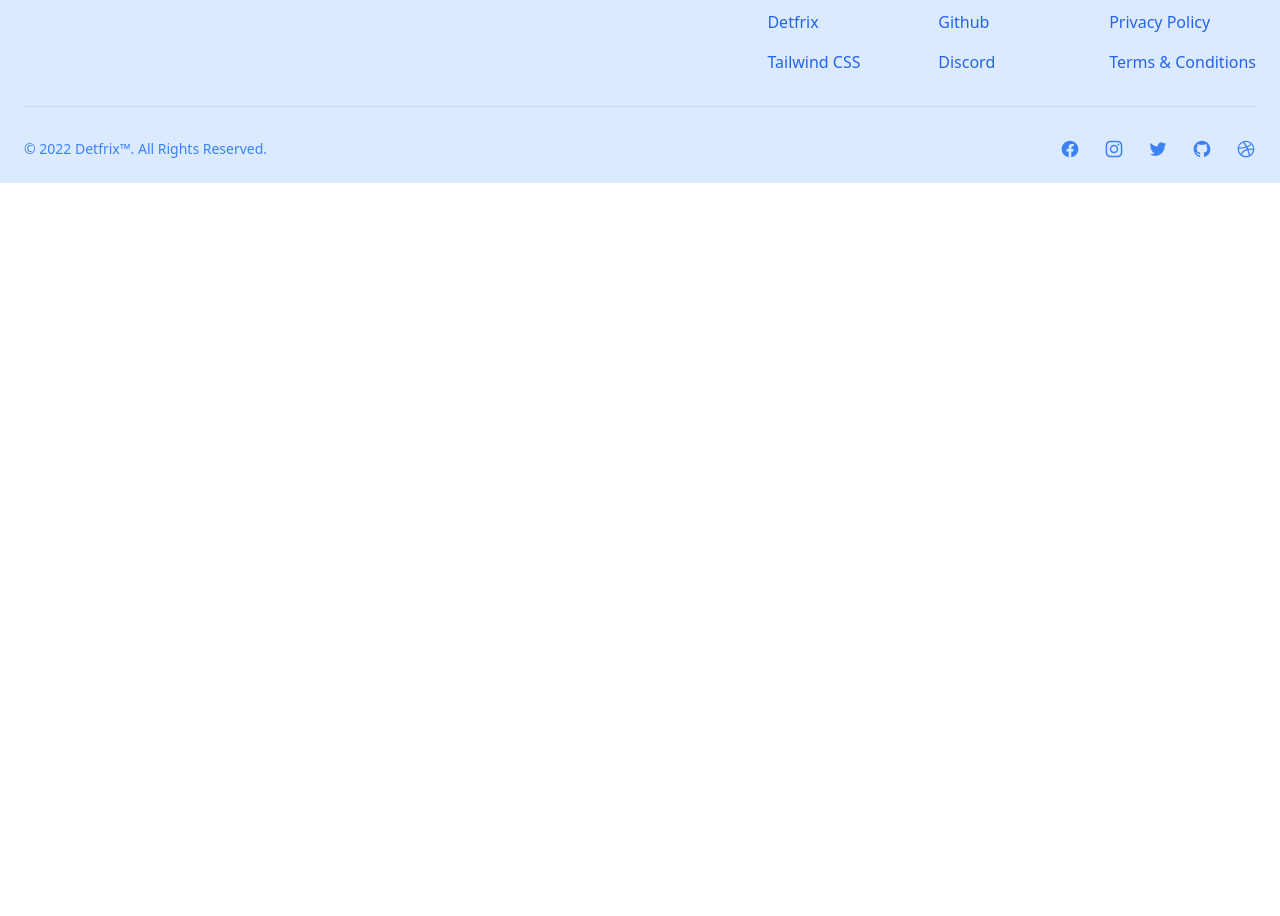
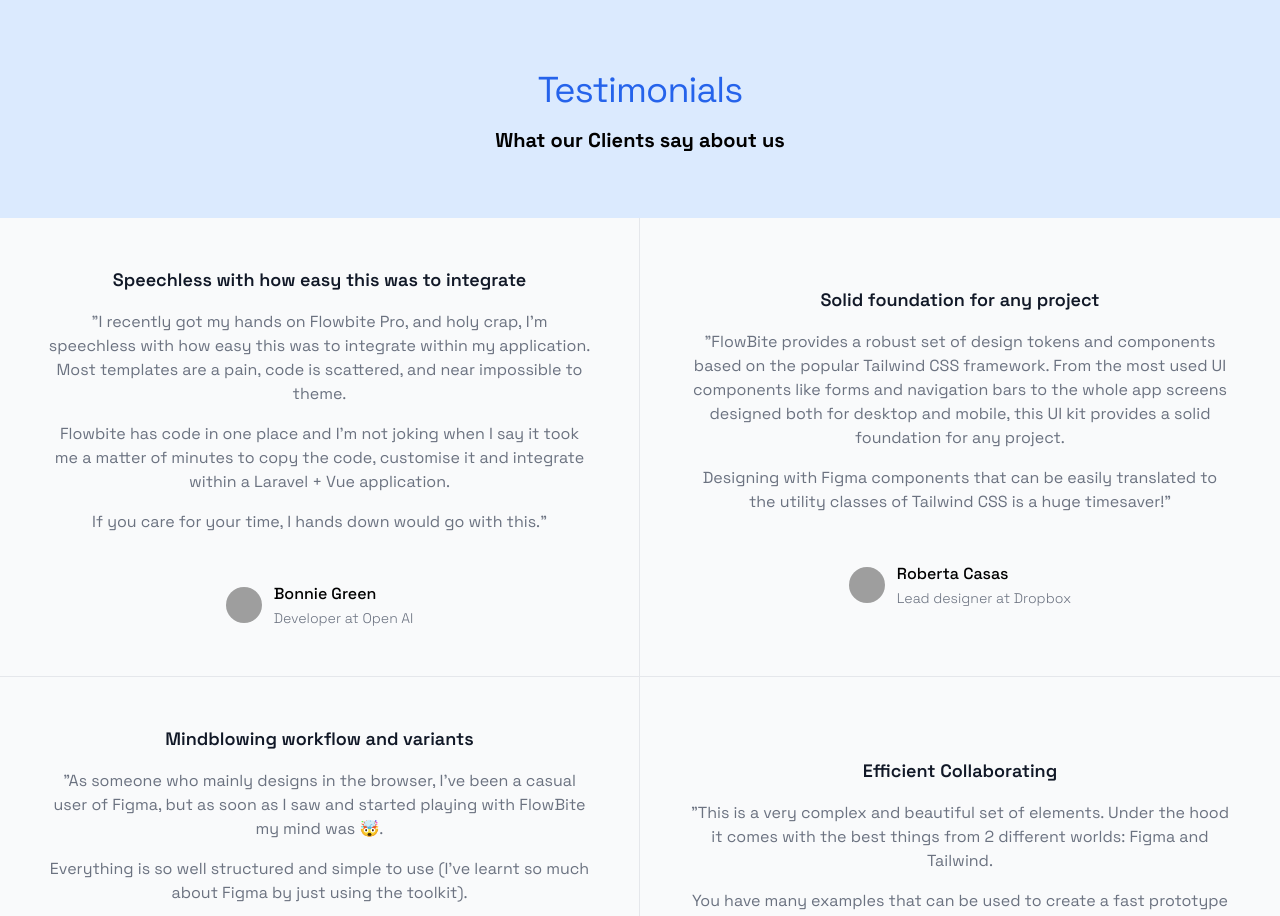
Before and after one commit to Elishaokon13/detfrix, a React (Create React App) app: page / in a window 1280 px wide. Shown: the part 1884-2800 px from the top of the page. Before the commit the page ends 2067 px from the top, so only its background shows below. Built offline with nearby package versions, Linux system fonts and the light colour scheme; grey boxes are pictures that could not be loaded.

Commit message:
testimonials

```diff
--- a/src/App.css
+++ /dev/null
@@ -1,38 +0,0 @@
-.App {
-  text-align: center;
-}
-
-.App-logo {
-  height: 40vmin;
-  pointer-events: none;
-}
-
-@media (prefers-reduced-motion: no-preference) {
-  .App-logo {
-    animation: App-logo-spin infinite 20s linear;
-  }
-}
-
-.App-header {
-  background-color: #282c34;
-  min-height: 100vh;
-  display: flex;
-  flex-direction: column;
-  align-items: center;
-  justify-content: center;
-  font-size: calc(10px + 2vmin);
-  color: white;
-}
-
-.App-link {
-  color: #61dafb;
-}
-
-@keyframes App-logo-spin {
-  from {
-    transform: rotate(0deg);
-  }
-  to {
-    transform: rotate(360deg);
-  }
-}
--- a/src/components/HomeHero.jsx
+++ b/src/components/HomeHero.jsx
@@ -13,7 +13,7 @@ const navigation = [
 
 function HomeHero() {
   return (
-    <div className="relative overflow-hidden bg-blue">
+    <div className="relative overflow-hidden font-[grotesk] bg-gradient-to-b from-blue-700">
       <div className="mx-auto max-w-7xl">
         <div className="relative z-10 bg-white pb-8 sm:pb-16 md:pb-20 lg:w-full lg:max-w-2xl lg:pb-28 xl:pb-32">
           <svg
--- /dev/null
+++ b/src/components/Testimonals.jsx
@@ -0,0 +1,76 @@
+import React from "react";
+
+export default function Testimonals() {
+    return (
+<section class="bg-blue-100 font-[grotesk]">
+  <div class="py-8 px-4 mx-auto max-w-screen-xl lg:py-16 lg:px-6"/>
+      <div class="mx-auto max-w-screen-sm">
+          <h2 class="mb-4 text-4xl tracking-tight text-center  text-blue-600 ">Testimonials</h2>
+          <p class="mb-8 text-white-500 text-center font-extrabold lg:mb-16 sm:text-xl dark:text-gray-400">What our Clients say about us</p>
+      </div>
+      <div class="grid mb-8 lg:mb-12 bg-blue-100 lg:grid-cols-2">
+          <figure class="flex flex-col justify-center items-center p-8 text-center bg-gray-50 border-b border-gray-200 md:p-12 lg:border-r dark:bg-gray-800 dark:border-gray-700">
+              <blockquote class="mx-auto mb-8 max-w-2xl text-gray-500 dark:text-gray-400">
+                  <h3 class="text-lg font-semibold text-gray-900 dark:text-white">Speechless with how easy this was to integrate</h3>
+                  <p class="my-4">"I recently got my hands on Flowbite Pro, and holy crap, I'm speechless with how easy this was to integrate within my application. Most templates are a pain, code is scattered, and near impossible to theme.</p>
+                  <p class="my-4">Flowbite has code in one place and I'm not joking when I say it took me a matter of minutes to copy the code, customise it and integrate within a Laravel + Vue application.</p>
+                  <p class="my-4">If you care for your time, I hands down would go with this."</p>
+              </blockquote>
+              <figcaption class="flex justify-center items-center space-x-3">
+                  <img class="w-9 h-9 rounded-full" src="https://flowbite.s3.amazonaws.com/blocks/marketing-ui/avatars/karen-nelson.png" alt="profile picture"/>
+                  <div class="space-y-0.5 font-medium dark:text-white text-left">
+                      <div>Bonnie Green</div>
+                      <div class="text-sm font-light text-gray-500 dark:text-gray-400">Developer at Open AI</div>
+                  </div>
+              </figcaption>
+          </figure>
+          <figure class="flex flex-col justify-center items-center p-8 text-center bg-gray-50 border-b border-gray-200 md:p-12 dark:bg-gray-800 dark:border-gray-700">
+              <blockquote class="mx-auto mb-8 max-w-2xl text-gray-500 dark:text-gray-400">
+                  <h3 class="text-lg font-semibold text-gray-900 dark:text-white">Solid foundation for any project</h3>
+                  <p class="my-4">"FlowBite provides a robust set of design tokens and components based on the popular Tailwind CSS framework. From the most used UI components like forms and navigation bars to the whole app screens designed both for desktop and mobile, this UI kit provides a solid foundation for any project.</p>
+                  <p class="my-4">Designing with Figma components that can be easily translated to the utility classes of Tailwind CSS is a huge timesaver!"</p>
+              </blockquote>
+              <figcaption class="flex justify-center items-center space-x-3">
+                  <img class="w-9 h-9 rounded-full" src="https://flowbite.s3.amazonaws.com/blocks/marketing-ui/avatars/roberta-casas.png" alt="profile picture"/>
+                  <div class="space-y-0.5 font-medium dark:text-white text-left">
+                      <div>Roberta Casas</div>
+                      <div class="text-sm font-light text-gray-500 dark:text-gray-400">Lead designer at Dropbox</div>
+                  </div>
+              </figcaption>
+          </figure>
+          <figure class="flex flex-col justify-center items-center p-8 text-center bg-gray-50 border-b border-gray-200 lg:border-b-0 md:p-12 lg:border-r dark:bg-gray-800 dark:border-gray-700">
+              <blockquote class="mx-auto mb-8 max-w-2xl text-gray-500 dark:text-gray-400">
+                  <h3 class="text-lg font-semibold text-gray-900 dark:text-white">Mindblowing workflow and variants</h3>
+                  <p class="my-4">"As someone who mainly designs in the browser, I've been a casual user of Figma, but as soon as I saw and started playing with FlowBite my mind was 🤯.</p>
+                  <p class="my-4">Everything is so well structured and simple to use (I've learnt so much about Figma by just using the toolkit).</p>
+                  <p class="my-4">Aesthetically, the well designed components are beautiful and will undoubtedly level up your next application."</p>
+              </blockquote>
+              <figcaption class="flex justify-center items-center space-x-3">
+                  <img class="w-9 h-9 rounded-full" src="https://flowbite.s3.amazonaws.com/blocks/marketing-ui/avatars/jese-leos.png" alt="profile picture"/>
+                  <div class="space-y-0.5 font-medium dark:text-white text-left">
+                      <div>Jese Leos</div>
+                      <div class="text-sm font-light text-gray-500 dark:text-gray-400">Software Engineer at Facebook</div>
+                  </div>
+              </figcaption>
+          </figure>
+          <figure class="flex flex-col justify-center items-center p-8 text-center bg-gray-50 border-gray-200 md:p-12 dark:bg-gray-800 dark:border-gray-700">
+              <blockquote class="mx-auto mb-8 max-w-2xl text-gray-500 dark:text-gray-400">
+                  <h3 class="text-lg font-semibold text-gray-900 dark:text-white">Efficient Collaborating</h3>
+                  <p class="my-4">"This is a very complex and beautiful set of elements. Under the hood it comes with the best things from 2 different worlds: Figma and Tailwind.</p>
+                  <p class="my-4">You have many examples that can be used to create a fast prototype for your team."</p>
+              </blockquote>
+              <figcaption class="flex justify-center items-center space-x-3">
+                  <img class="w-9 h-9 rounded-full" src="https://flowbite.s3.amazonaws.com/blocks/marketing-ui/avatars/joseph-mcfall.png" alt="profile picture"/>
+                  <div class="space-y-0.5 font-medium dark:text-white text-left">
+                      <div>Joseph McFall</div>
+                      <div class="text-sm font-light text-gray-500 dark:text-gray-400">CTO at Google</div>
+                  </div>
+              </figcaption>
+          </figure>
+      </div>
+      <div class="text-center">
+          <a href="#" class="py-2.5 px-5 mr-2 mb-2 text-sm font-medium text-gray-900 focus:outline-none bg-white rounded-lg border border-gray-200 hover:bg-gray-100 hover:text-blue-700 focus:z-10 focus:ring-4 focus:ring-gray-200 dark:focus:ring-gray-700 dark:bg-gray-800 dark:text-gray-400 dark:border-gray-600 dark:hover:text-white dark:hover:bg-gray-700">Show more...</a>
+      </div>
+</section>
+    )
+}
--- a/src/index.css
+++ b/src/index.css
@@ -1,3 +1,12 @@
+@import url('https://fonts.googleapis.com/css2?family=Space+Grotesk:wght@500&display=swap');
+
 @tailwind base;
 @tailwind components;
 @tailwind utilities;
+
+@layer utilities{
+    @font-face {
+        font-family: 'grotesk';
+        src: url('/public/SpaceGrotesk.ttf');
+    }
+}
--- a/src/pages/Home.jsx
+++ b/src/pages/Home.jsx
@@ -5,6 +5,7 @@ import Banner from '../components/Banner'
 import Features from '../components/Features'
 import Footer from '../components/Footer'
 import Plan from '../components/Plan'
+import Testimonals from '../components/Testimonals'
 
 function Home() {
     return (
@@ -14,6 +15,7 @@ function Home() {
             <HomeHero />
             <Features />
             <Plan />
+            <Testimonals />
             <Footer />
 
         </div>
--- a/tailwind.config.js
+++ b/tailwind.config.js
@@ -4,6 +4,10 @@ module.exports = {
     "./src/**/*.{js,jsx,ts,tsx}",
   ],
   theme: {
+    fontFamily:{
+      'grotesk': ['grotesk', 'sans-serif'],
+      'syne': ['syne', 'sans-serif']
+    },
     extend: {},
   },
   plugins: [],
```
Also changed, not shown: public/SpaceGrotesk.ttf (added).
